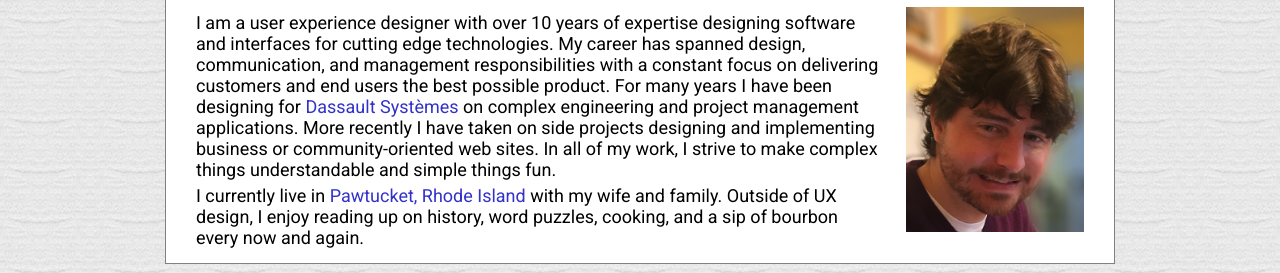
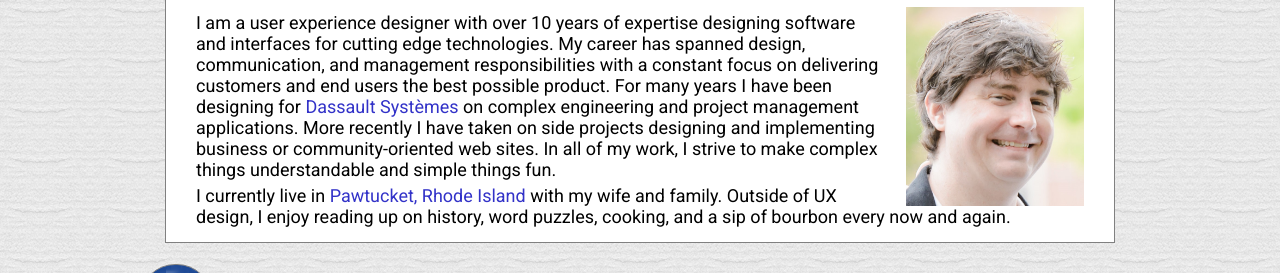
Before and after one commit to mjsorrenti/about, a plain HTML site: page index.html in a window 1280 px wide. Shown: the part 234-507 px from the top of the page. Drawn offline with Linux system fonts and the light colour scheme; a web font is replaced by a local one.

Commit message:
update main page picture

```diff
--- a/index.html
+++ b/index.html
@@ -38,7 +38,7 @@
       <h2>About Me</h2>
 
       <article>
-          <img src="images/MJS3.jpg"/>
+          <img src="images/MJS4.jpg"/>
           <p>I am a user experience designer with over 10 years of expertise designing software and interfaces for cutting edge technologies. My career has spanned design, communication, and management responsibilities with a constant focus on delivering customers and end users the best possible product. For many years I have been designing for <a href="https://www.3ds.com">Dassault Syst&egrave;mes</a> on complex engineering and project management applications. More recently I have taken on side projects designing and implementing business or community-oriented web sites. In all of my work, I strive to make complex things understandable and simple things fun.</p>
           <p>I currently live in <a href="https://goo.gl/maps/fZBuWAFBAbo">Pawtucket, Rhode Island</a> with my wife and family. Outside of UX design, I enjoy reading up on history, word puzzles, cooking, and a sip of bourbon every now and again.</p>
       </article>
```
Also changed, not shown: images/MJS4.jpg (added).
